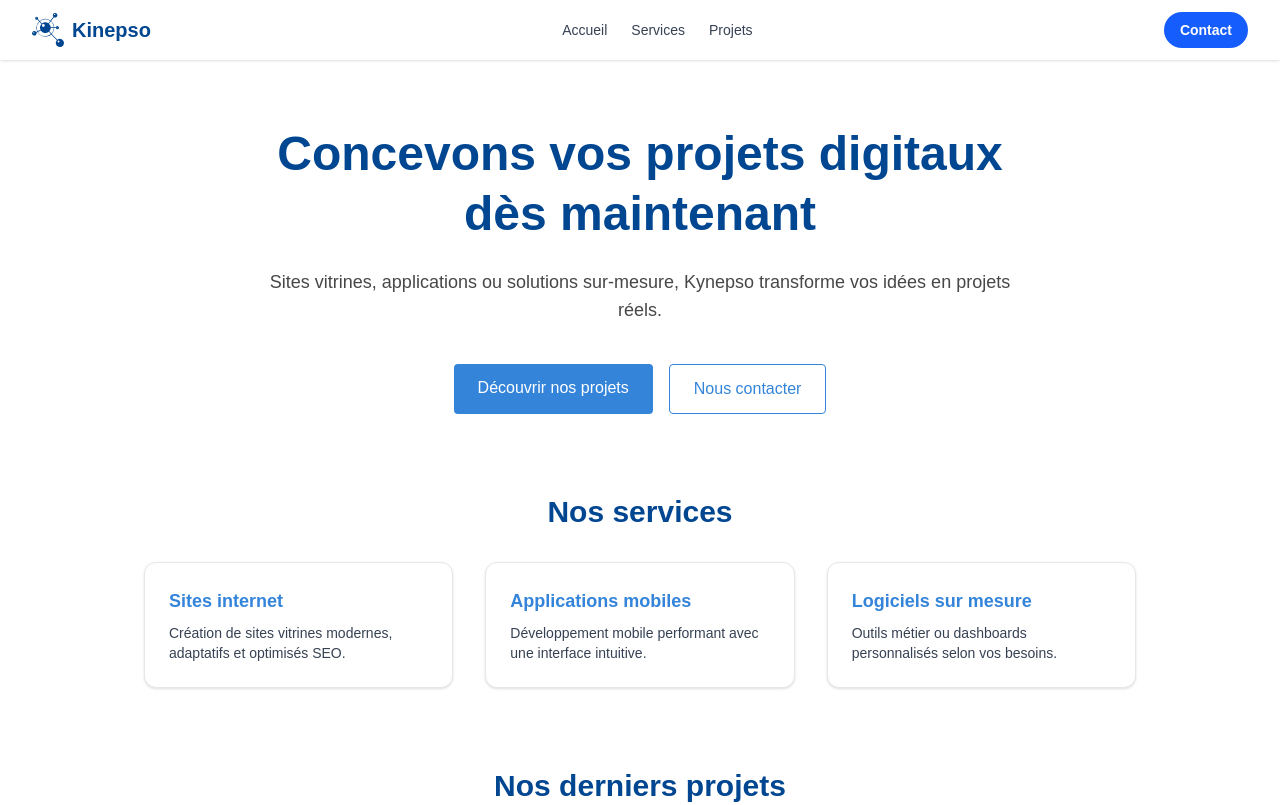
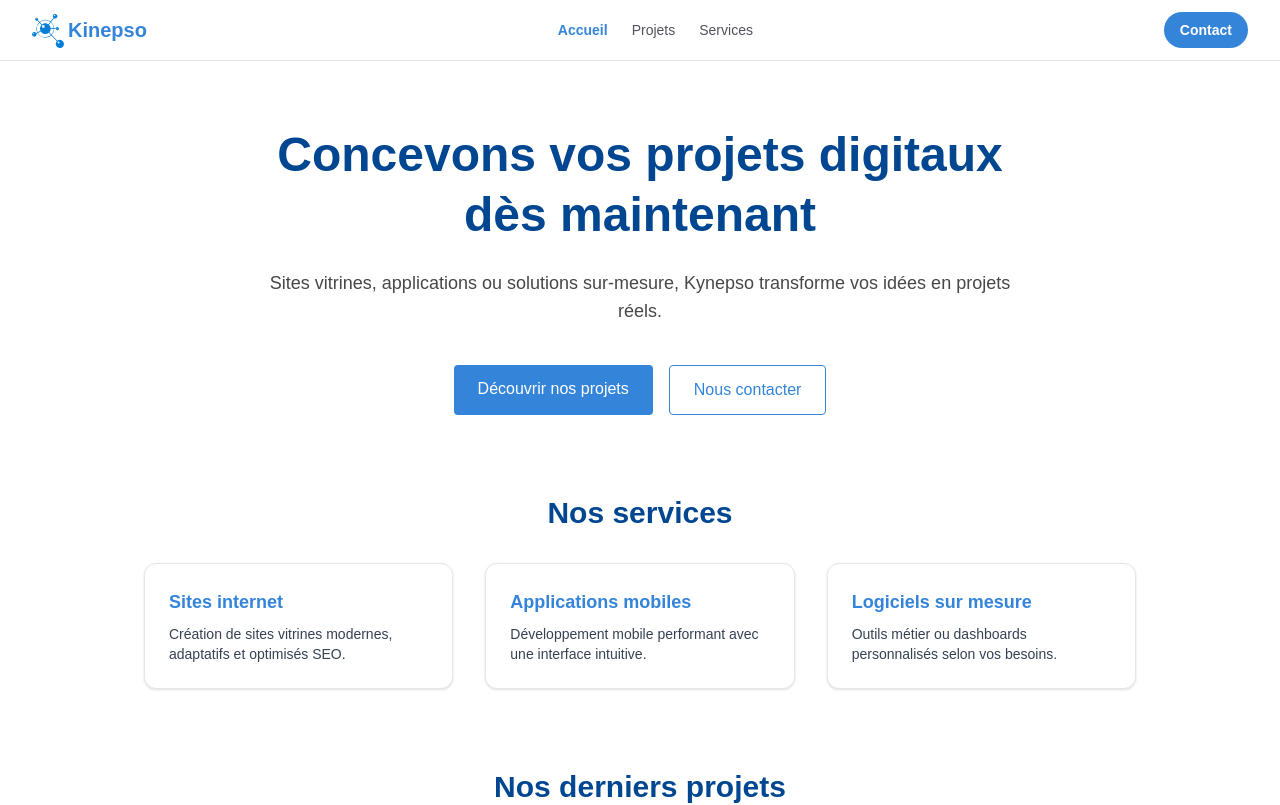
Before and after one commit to Prosox-is-afk/Kinepso, a Next.js app: page / in a window 1280 px wide. Shown: the top 805 px of the page. Built offline with nearby package versions, Linux system fonts and the light colour scheme; no server answers; the database is empty.

Commit message:
finition du header

```diff
--- a/app/components/Header.tsx
+++ b/app/components/Header.tsx
@@ -7,47 +7,53 @@ import { usePathname } from "next/navigation";
 const navLinks = [
     { href: "/", label: "Accueil" },
     { href: "/projets", label: "Projets" },
-    { href: "/contact", label: "Contact" },
+    { href: "/services", label: "Services" },
 ];
 
 export default function Header() {
+    const pathname = usePathname();
+
+    const isActive = (href: string) =>
+        pathname === href
+            ? "text-[#3484DA] font-semibold"
+            : "text-zinc-600 hover:text-[#5ca0e4] transition";
+
     return (
-        <header className="sticky top-0 z-50 w-full bg-white shadow-sm">
+        <header className="sticky top-0 z-50 backdrop-blur-md bg-white/80 border-b border-zinc-200">
             <div className="mx-auto flex max-w-7xl items-center justify-between px-4 py-3 sm:px-6 lg:px-8">
                 {/* Logo + Titre */}
-                <Link href="/" className="flex items-center gap-2">
+                <Link href="/" className="flex items-center gap-1">
                     <Image
                         src="/white_transparent.svg"
                         alt="Logo Kinepso"
                         width={32}
                         height={32}
-                        className="object-contain"
+                        className="object-contain mt-[2px]"
+                        style={{
+                            filter: "brightness(0) saturate(100%) invert(30%) sepia(76%) saturate(2328%) hue-rotate(188deg) brightness(95%) contrast(96%)",
+                        }}
                     />
                     <span
                         className="text-xl font-bold leading-none"
-                        style={{ fontFamily: "Arial", color: "#014690" }}
+                        style={{ fontFamily: "Arial", color: "#3484DA" }}
                     >
                         Kinepso
                     </span>
                 </Link>
 
                 {/* Navigation */}
-                <nav className="hidden gap-6 text-sm font-medium text-gray-700 sm:flex">
-                    <Link href="/" className="hover:text-blue-600">
-                        Accueil
-                    </Link>
-                    <Link href="/services" className="hover:text-blue-600">
-                        Services
-                    </Link>
-                    <Link href="/projets" className="hover:text-blue-600">
-                        Projets
-                    </Link>
+                <nav className="hidden gap-6 text-sm font-medium sm:flex">
+                    {navLinks.map(({ href, label }) => (
+                        <Link key={href} href={href} className={isActive(href)}>
+                            {label}
+                        </Link>
+                    ))}
                 </nav>
 
                 {/* Bouton Contact */}
                 <Link
                     href="/contact"
-                    className="rounded-full bg-blue-600 px-4 py-2 text-sm font-semibold text-white hover:bg-blue-700 transition"
+                    className="rounded-full bg-[#3484DA] px-4 py-2 text-sm font-semibold text-white hover:bg-[#2772c4] transition"
                 >
                     Contact
                 </Link>
--- a/app/layout.tsx
+++ b/app/layout.tsx
@@ -25,11 +25,10 @@ export default function RootLayout({
     children: React.ReactNode;
 }>) {
     return (
-        <html
-            lang="fr"
-            className={`${geistSans.variable} ${geistMono.variable}`}
-        >
-            <body className="antialiased min-h-screen flex flex-col justify-between bg-zinc-50 text-zinc-900">
+        <html lang="fr" suppressHydrationWarning>
+            <body
+                className={`${geistSans.variable} ${geistMono.variable} antialiased min-h-screen flex flex-col justify-between bg-zinc-50 text-zinc-900`}
+            >
                 <Header />
                 <main className="flex-grow">{children}</main>
                 <Footer />
```
